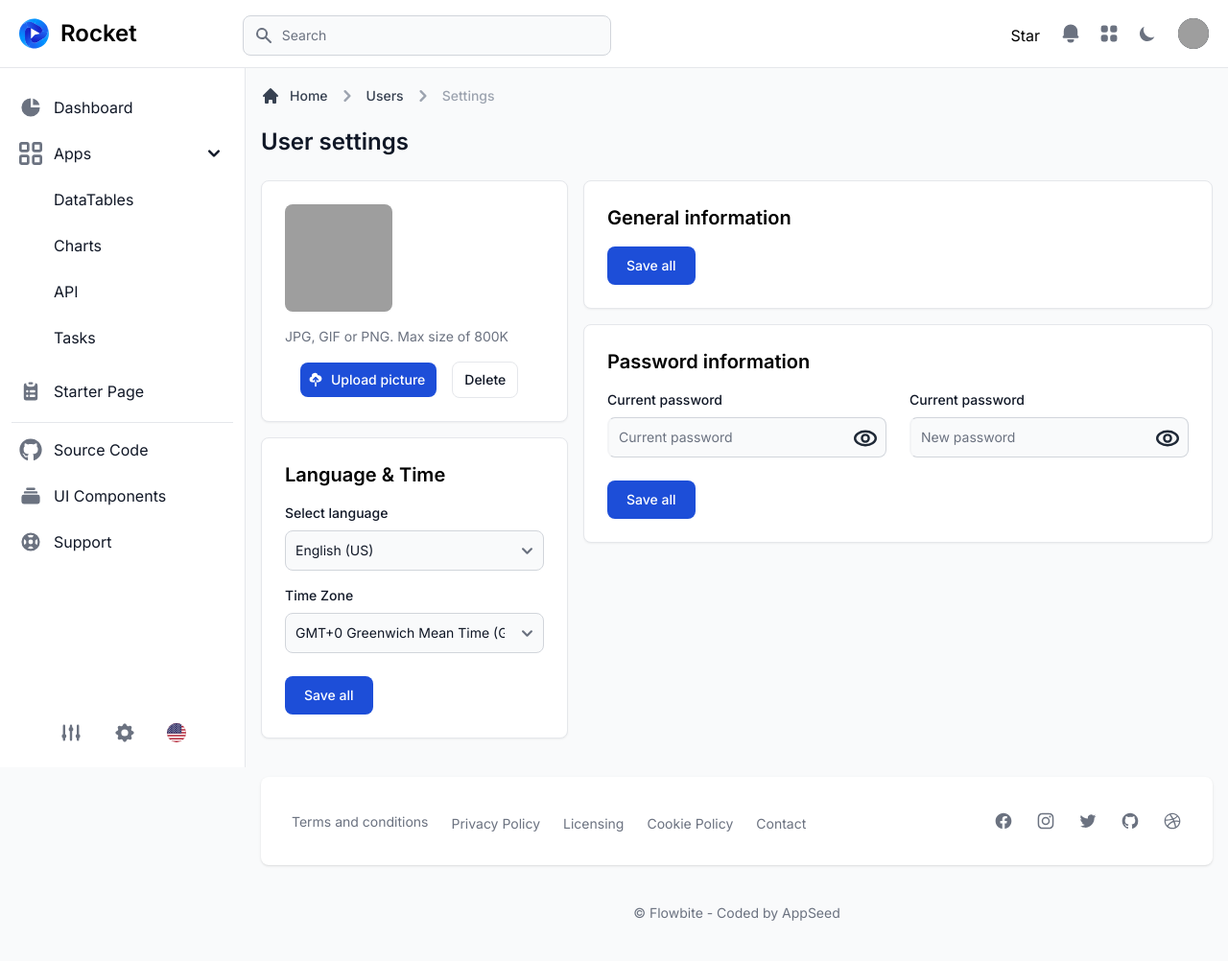
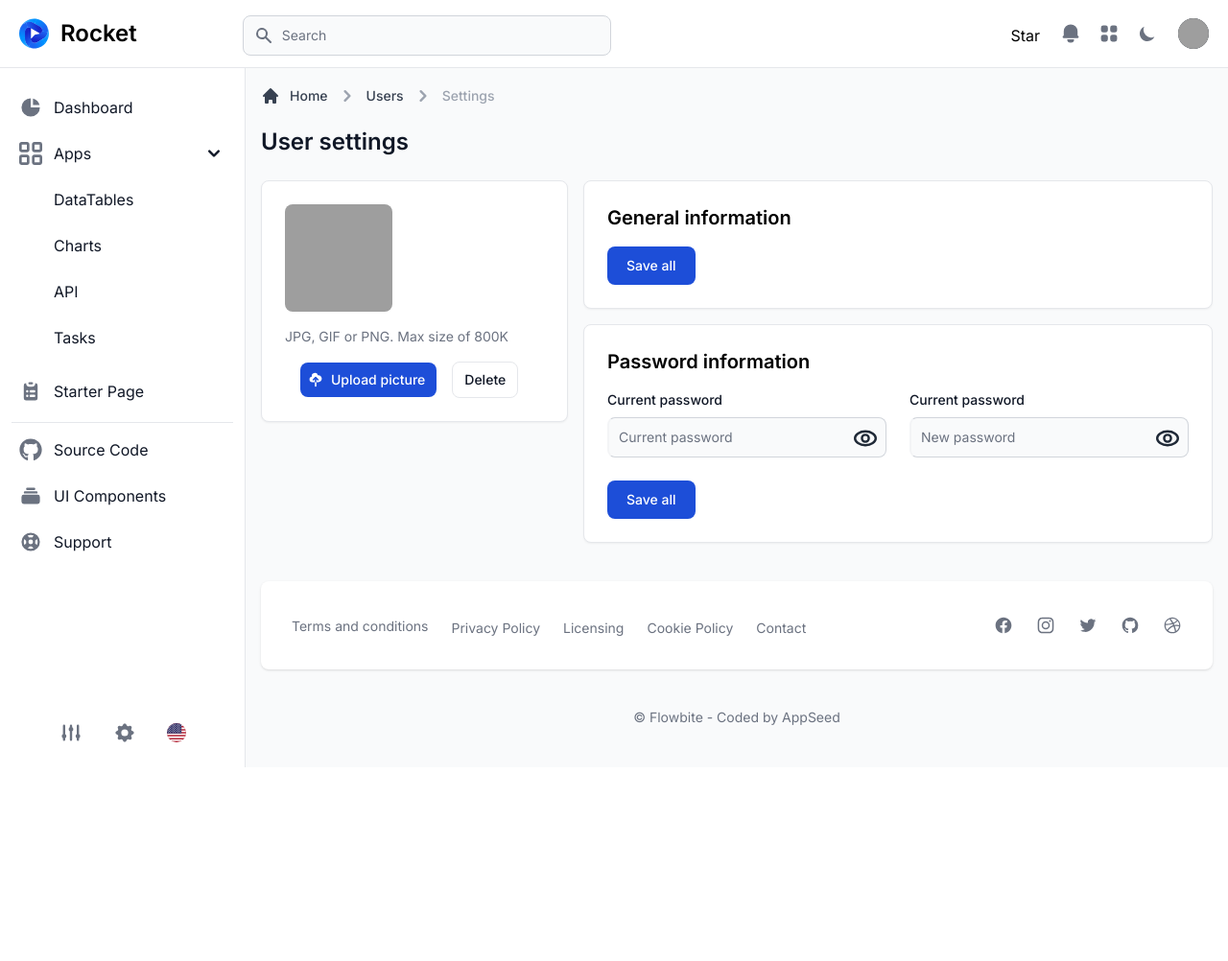
Before and after one commit to app-generator/rocket-django, a Django app: template templates/dashboard/profile.html in a window 1280 px wide. Shown: the whole page at 96% size. After the commit the page ends 800 px from the top, so only its background shows below. Run offline with Django 4.2, Linux system fonts and the light colour scheme; the template is opened without the code that fills it, so the values that code supplies are empty; parts of the project's set-up code (start-up, migrations or seed data) failed here and were passed over; some libraries are stand-ins or nearby versions; grey boxes are pictures that could not be loaded.

Commit message:
Curate Profile Page

```diff
--- a/templates/dashboard/profile.html
+++ b/templates/dashboard/profile.html
@@ -78,36 +78,6 @@
                         </button>
                     </form>
                 </div>
-            </div>
-        </div>
-        <div class="p-4 mb-4 bg-white border border-gray-200 rounded-lg shadow-sm 2xl:col-span-2 dark:border-gray-700 sm:p-6 dark:bg-gray-800">
-            <h3 class="mb-4 text-xl font-semibold dark:text-white">Language & Time</h3>
-            <div class="mb-4">
-                <label for="settings-language" class="block mb-2 text-sm font-medium text-gray-900 dark:text-white">Select language</label>
-                <select id="settings-language" name="countries" class="bg-gray-50 border-gray-300 text-gray-900 sm:text-sm rounded-lg focus:ring-primary-500 focus:border-primary-500 block w-full p-2.5 dark:bg-gray-700 dark:border-gray-600 dark:placeholder-gray-400 dark:text-white dark:focus:ring-primary-500 dark:focus:border-primary-500">
-                    <option>English (US)</option>
-                    <option>Italiano</option>
-                    <option>Français (France)</option>
-                    <option>正體字</option>
-                    <option>Español (España)</option>
-                    <option>Deutsch</option>
-                    <option>Português (Brasil)</option>
-                </select>
-            </div>
-            <div class="mb-6">
-                <label for="settings-timezone" class="block mb-2 text-sm font-medium text-gray-900 dark:text-white">Time Zone</label>
-                <select id="settings-timezone" name="countries" class="bg-gray-50 border-gray-300 text-gray-900 sm:text-sm rounded-lg focus:ring-primary-500 focus:border-primary-500 block w-full p-2.5 dark:bg-gray-700 dark:border-gray-600 dark:placeholder-gray-400 dark:text-white dark:focus:ring-primary-500 dark:focus:border-primary-500">
-                    <option>GMT+0 Greenwich Mean Time (GMT)</option>
-                    <option>GMT+1 Central European Time (CET)</option>
-                    <option>GMT+2 Eastern European Time (EET)</option>
-                    <option>GMT+3 Moscow Time (MSK)</option>
-                    <option>GMT+5 Pakistan Standard Time (PKT)</option>
-                    <option>GMT+8 China Standard Time (CST)</option>
-                    <option>GMT+10 Eastern Australia Standard Time (AEST)</option>
-                </select>
-            </div>
-            <div>
-                <button class="text-white bg-primary-700 hover:bg-primary-800 focus:ring-4 focus:ring-primary-300 font-medium rounded-lg text-sm px-5 py-2.5 text-center dark:bg-blue-600 dark:hover:bg-primary-700 dark:focus:ring-primary-800">Save all</button>
             </div>
         </div>
     </div>
```
